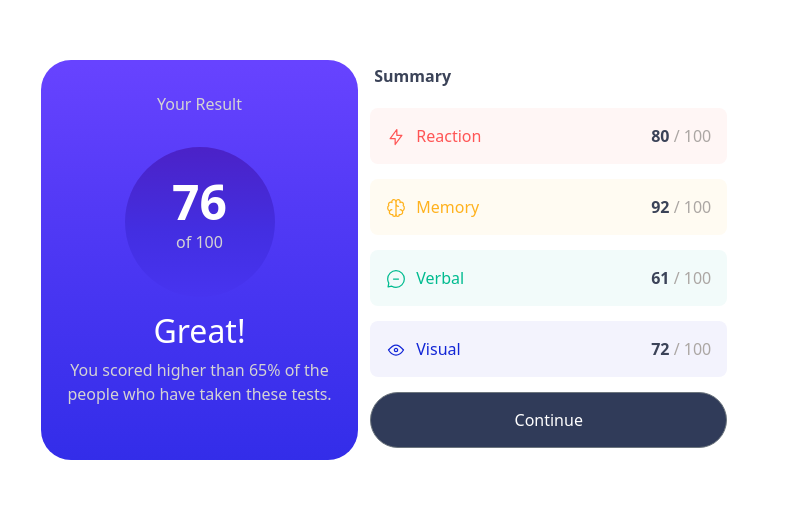
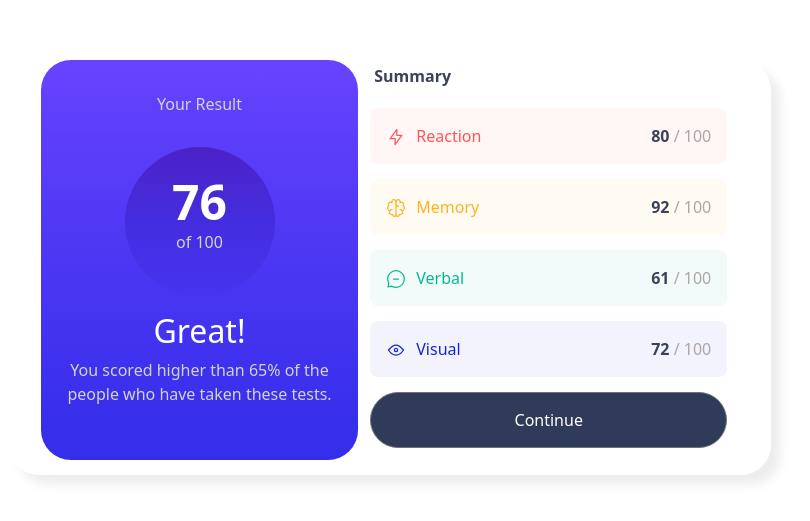
Before and after one commit to DSAW-2024-1/css-frameworks-ValeRuizTo, a plain HTML site: page bootstrap-workshop/index.html in a window 1280 px wide. Shown: the part 133-654 px from the top of the page, without its empty margins (250-1060 px from the left). Drawn offline with nearby package versions, Linux system fonts and the light colour scheme.

Commit message:
CommitFinal Bootstrap

```diff
--- a/bootstrap-workshop/estilos.css
+++ b/bootstrap-workshop/estilos.css
@@ -1,3 +1,11 @@
+.contenedorprincipal
+{
+
+   box-shadow: 10px 10px 10px rgba(84, 82, 82, 0.1); /* Agrega una sombra en la esquina inferior derecha */
+    border-radius: 30px;
+
+
+}
 .bg-blue {
   padding: 2rem;
   background: rgb(103,67,255);
--- a/bootstrap-workshop/index.html
+++ b/bootstrap-workshop/index.html
@@ -15,7 +15,7 @@
         <div class="col-md d-md-flex align-items-center" >
         <div class="mx-auto">
         <!-- Primer contenedor principal -->
-        <div class="row justify-content-center ">
+        <div class="contenedorprincipal row justify-content-center ">
               <div class="contenedor1 col-12 col-md-5 bg-blue text-center">
                   <p>Your Result</p>
                   <div class="d-flex justify-content-center align-items-center" >
```
Also changed, not shown: assets/images/Bootstrapcel.png (added), assets/images/bootstrapdesktop.png (added), assets/images/bootstraptabley.png (added), 1 other file.
